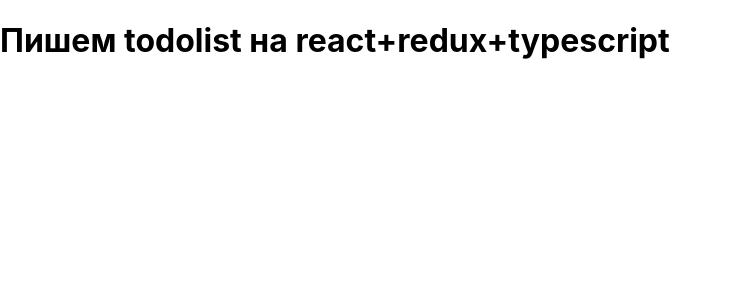
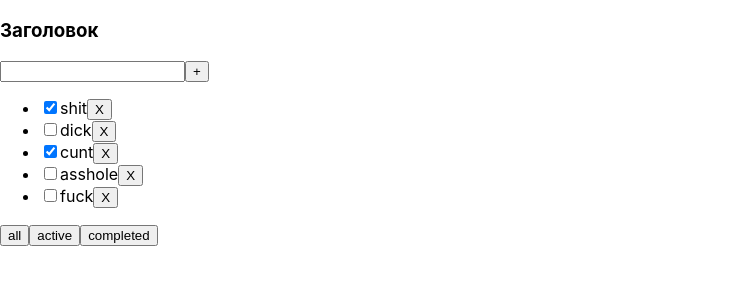
Before and after one commit to FrenzyPet/TodoList, a React (Create React App) app: page / in a window 1280 px wide. Shown: the top 300 px of the page, without its empty margins (0-733 px from the left). Built offline with nearby package versions, Linux system fonts and the light colour scheme.

Commit message:
добавляет механзим добавления/удаления/фильтрации тасок

```diff
--- a/src/components/App/App.tsx
+++ b/src/components/App/App.tsx
@@ -1,10 +1,25 @@
 import React, { FC } from 'react';
-import './App.css';
+import './App.scss';
+import TodoList from '../TodoList';
+
+export interface Task {
+  id: number
+  title: string | undefined
+  isDone: boolean
+}
 
 const App: FC = () =>  {
+  const tasks: Array<Task> = [
+    {id: 1, title: 'shit', isDone: true},
+    {id: 2, title: 'dick', isDone: false},
+    {id: 3, title: 'cunt', isDone: true},
+    {id: 4, title: 'asshole', isDone: false},
+    {id: 5, title: 'fuck', isDone: false},
+  ]
+
   return (
     <div className="App">
-      <h1>Пишем todolist на react+redux+typescript</h1>
+      <TodoList name="Заголовок" tasks={tasks}/>
     </div>
   );
 }
--- /dev/null
+++ b/src/components/App/index.js
@@ -0,0 +1 @@
+export { default } from './App'
--- /dev/null
+++ b/src/components/TodoList/TodoList.tsx
@@ -0,0 +1,63 @@
+import { FC, useRef, useState } from 'react';
+import { Task } from '../App/App';
+
+interface Props {
+  name: string
+  tasks: Array<Task>
+}
+
+const TodoList: FC<Props> = ({ name, tasks }) => {
+  const [currentTasks, setTasks] = useState<Array<Task>>(tasks)
+  const [filter, setFilter] = useState<string>('all')
+
+  const handlerDeleteTask = (id: number) => {
+    const newTasks = currentTasks.filter(item => item.id !== id)
+    setTasks(newTasks)
+  }
+  const taskInput = useRef<HTMLInputElement | null>(null)
+
+  const handlerAddTask = () => {
+    const task: Task = {
+      id: currentTasks.length + 1,
+      title: taskInput?.current?.value,
+      isDone: false,
+    }
+    setTasks([...currentTasks, task])
+  }
+
+  let filteredTasks = currentTasks
+  if (filter === 'completed') {
+    filteredTasks = currentTasks.filter(item => item.isDone)
+  }
+  if (filter === 'active') {
+    filteredTasks = currentTasks.filter(item => !item.isDone)
+  }
+
+  return (
+    <div>
+      <h3>{name}</h3>
+      <div>
+        <input ref={taskInput} type="text"/>
+        <button onClick={handlerAddTask}>+</button>
+      </div>
+      <ul>
+        { filteredTasks.map(item => {
+          return (
+            <li key={item.id}>
+              <input type="checkbox" checked={item.isDone} onChange={() => 1}/>
+              <span>{item.title}</span>
+              <button onClick={() => handlerDeleteTask(item.id)}>X</button>
+            </li>
+          )
+        })}
+      </ul>
+      <div>
+        <button onClick={() => setFilter('all')}>all</button>
+        <button onClick={() => setFilter('active')}>active</button>
+        <button onClick={() => setFilter('completed')}>completed</button>
+      </div>
+    </div>
+  );
+}
+
+export default TodoList;
--- /dev/null
+++ b/src/components/TodoList/index.js
@@ -0,0 +1 @@
+export { default } from './TodoList'
--- a/src/index.tsx
+++ b/src/index.tsx
@@ -1,7 +1,7 @@
 import React from 'react';
 import ReactDOM from 'react-dom/client';
-import './index.css';
-import App from './components/App/App';
+import './index.scss';
+import App from './components/App';
 
 const root = ReactDOM.createRoot(document.getElementById('root') as HTMLElement);
 
--- /dev/null
+++ b/src/sass/variables.scss
@@ -0,0 +1 @@
+$primary-color: #a81d1d
```
Also changed, not shown: package.json (+5 -2 lines), src/components/App/App.css (deleted), src/components/App/App.scss (added), src/index.scss (renamed from src/index.css), 2 other files (tests, documents, lock files or other folders).
